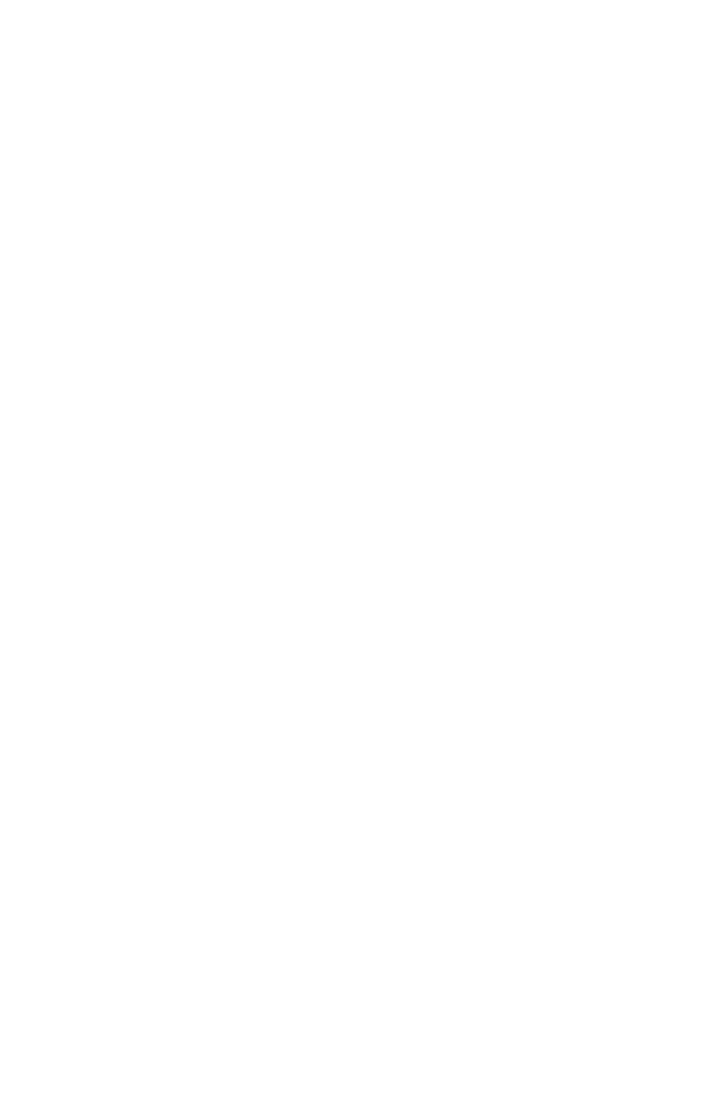
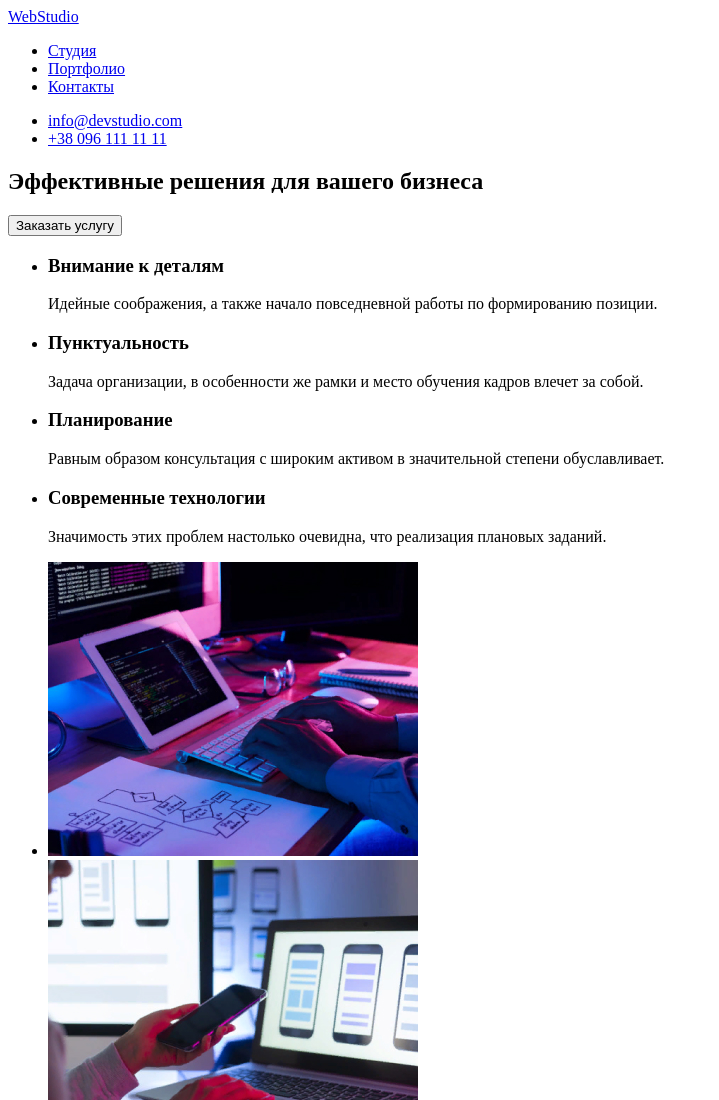
Before and after one commit to LarisaZu/goit-markup-hw-01, a plain HTML site: page index.html in a window 1280 px wide. Shown: the top 1100 px of the page, without its empty margins (0-719 px from the left). Before the commit the page ends 800 px from the top, so only its background shows below. Drawn offline with Linux system fonts and the light colour scheme.

Commit message:
добавляет разметку
Разметка шапки сайта и основного тела страницы

```diff
--- a/index.html
+++ b/index.html
@@ -1,11 +1,112 @@
 <!DOCTYPE html>
-<html lang="en">
+<html lang="ru">
 <head>
     <meta charset="UTF-8">
     <meta name="viewport" content="width=device-width, initial-scale=1.0">
-    <title>Document</title>
+    <title>WebStudio</title>
 </head>
+
 <body>
+    <!-- Шапка сайта -->
+    <header>
+        <nav>
+            <a href="./index.html">WebStudio</a>
+            <ul>
+                <li><a href="#">Студия</a></li>
+                <li><a href="#">Портфолио</a></li>
+                <li><a href="#">Контакты</a></li>
+            </ul>
+        </nav>
+        <div>
+            <ul>
+                <li><a href="mailto:info@devstudio.com">info@devstudio.com</a></li>
+                <li><a href="tel:+380961111111">+38 096 111 11 11</a></li>
+            </ul>
+        </div>
+    </header>
+    <!-- /Шапка сайта -->
+
+    <main>
+    <!-- Герой -->
+        <section>
+            <h1>Эффективные решения для вашего бизнеса</h1>
+            <button>Заказать услугу</button>
+        </section>
+     <!-- /Герой -->
+
+     <!-- Преимущества -->
+        <section>
+            <h2 hidden>Преимущества</h2>
+            <ul>
+                <li>
+                    <h3>Внимание к деталям</h3>
+                    <p>
+                        Идейные соображения, а также начало повседневной работы по формированию позиции.
+                    </p>
+                </li>
+                <li>
+                    <h3>Пунктуальность</h3>
+                    <p>
+                        Задача организации, в особенности же рамки и место обучения кадров влечет за собой.
+                    </p>
+                </li>
+                <li>
+                    <h3>Планирование</h3>
+                    <p>
+                        Равным образом консультация с широким активом в значительной степени обуславливает.
+                    </p>
+                </li>
+                <li>
+                    <h3>Современные технологии</h3>
+                    <p>
+                        Значимость этих проблем настолько очевидна, что реализация плановых заданий.
+                    </p>
+                </li>
+            </ul>
+        </section>
+     <!-- /Преимущества -->
+
+     <!-- Галерея -->
+        <section>
+            <h2 hidden>Галерея</h2>
+                <ul>
+                    <li><img src="./images/gallary-img1.jpg" alt="Создание веб-страницы" width="370" height="294"></li>
+                    <li><img src="./images/gallary-img2.jpg" alt="Создание мобильного приложения" width="370" height="294"></li>
+                    <li><img src="./images/gallary-img3.jpg" alt="Разработка игры для планшета" width="370" height="294"></li>
+                </ul>
+        </section>
+     <!-- /Галерея -->
+
+     <!-- Наша команда -->
+        <section>
+            <h2>Наша команда</h2>
+            <ul>
+                <li>
+                    <img src="./images/team-img1.jpg" alt="Игорь Демьяненко" width="270" height="260" />
+                    <h3>Игорь Демьяненко</h3>
+                    <p>Product Designer</p>
+                </li>
+                <li>
+                    <img src="./images/team-img2.jpg" alt="Ольга Репина" width="270" height="260" />
+                    <h3>Ольга Репина</h3>
+                    <p>Frontend Developer</p>
+                </li>
+                <li>
+                    <img src="./images/team-img3.jpg" alt="Николай Тарасов" width="270" height="260" />
+                    <h3>Николай Тарасов</h3>
+                    <p>Marketing</p>
+                </li>
+                <li>
+                    <img src="./images/team-img4.jpg" alt="Михаил Ермаков" width="270" height="260" />
+                    <h3>Михаил Ермаков</h3>
+                    <p>UI Designer</p>
+                </li>
+            </ul>
+        </section>
+     <!-- /Наша команда -->
+    </main>
 
 </body>
+
+
 </html>
```
